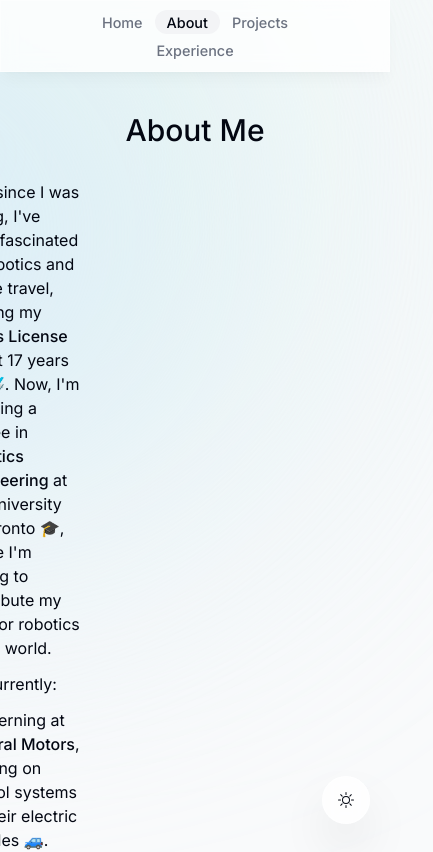
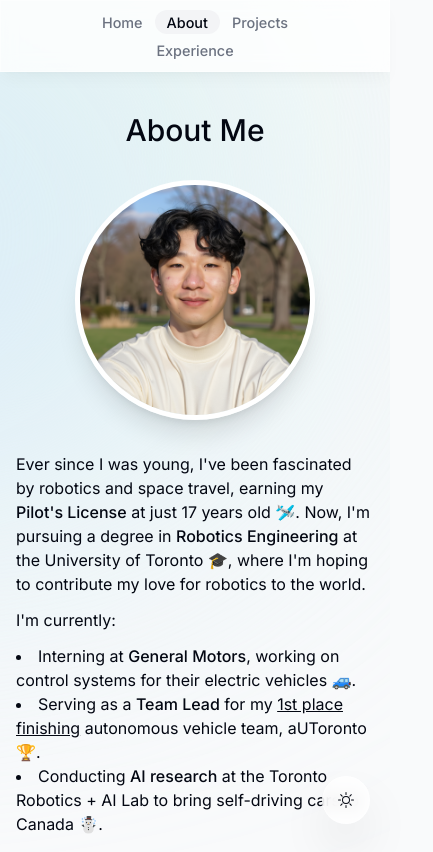
Before and after one commit to alexander-wang03/my-portfolio, a Next.js app: page /about in a window 390 px wide. Shown: the top 852 px of the page, 433 px wide, since content can reach past the window. Built offline with nearby package versions, Linux system fonts and the light colour scheme.

Commit message:
Fixed About page mobile display

```diff
--- a/src/components/about.tsx
+++ b/src/components/about.tsx
@@ -10,7 +10,7 @@ export default function About() {
   return (
     <section className="mb-28 max-w-[80rem] text-center sm:mb-40 scroll-mt-28">
       <SectionHeading>About me</SectionHeading>
-      <div className="flex items-center justify-between gap-8">
+      <div className="flex flex-col-reverse items-center justify-center gap-8 sm:flex-row sm:justify-between">
         <motion.div
           className="flex-1 max-w-[50rem] text-left"
           initial={{ opacity: 0, y: 100 }}
@@ -49,7 +49,7 @@ export default function About() {
           </p>
         </motion.div>
 
-        <div className="relative flex-shrink-0">
+        <div className="relative">
           <motion.div
             initial={{ opacity: 0, scale: 0 }}
             animate={{ opacity: 1, scale: 1 }}
@@ -58,7 +58,7 @@ export default function About() {
               duration: 0.2,
             }}
           >
-            <div className="relative w-80 h-80">
+            <div className="relative w-60 h-60 sm:w-80 sm:h-80">
               <Image
                 src={profile2Img}
                 alt="profile picture"
```
